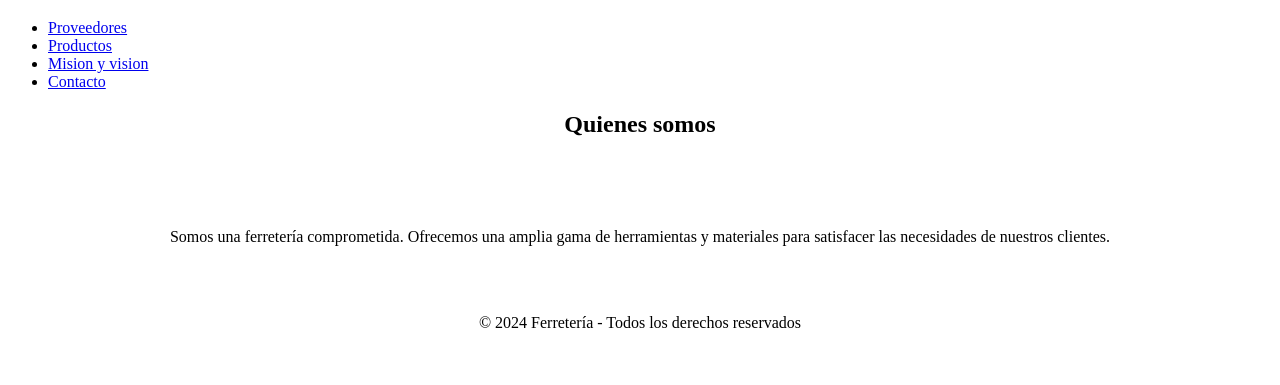
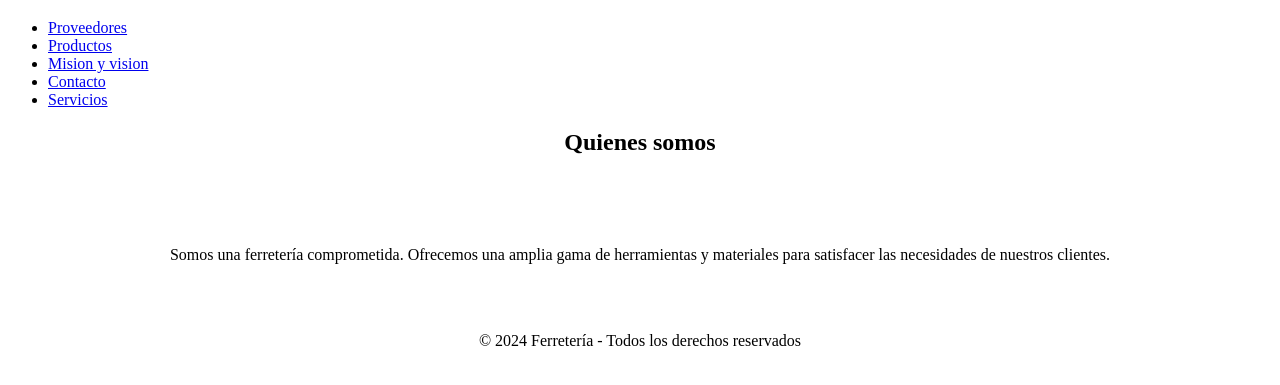
Before and after one commit to julio12fa/ferreteria, a plain HTML site: page index.html in a window 1280 px wide. Shown: the part 61-446 px from the top of the page. Drawn offline with Linux system fonts and the light colour scheme.

Commit message:
Añadiendo lista de servicios al index

```diff
--- a/index.html
+++ b/index.html
@@ -17,6 +17,7 @@
             <li><a href="productos.html">Productos</a></li>
             <li><a href="misionYvision.html">Mision y vision</a></li>
             <li><a href="contacto.html">Contacto</a></li>
+            <li><a href="servicios.html">Servicios</a></li>
 
         </ul>
     </nav>
```
